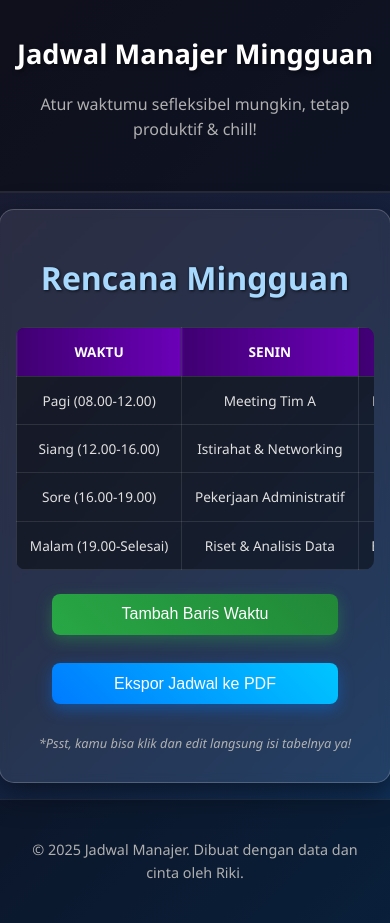
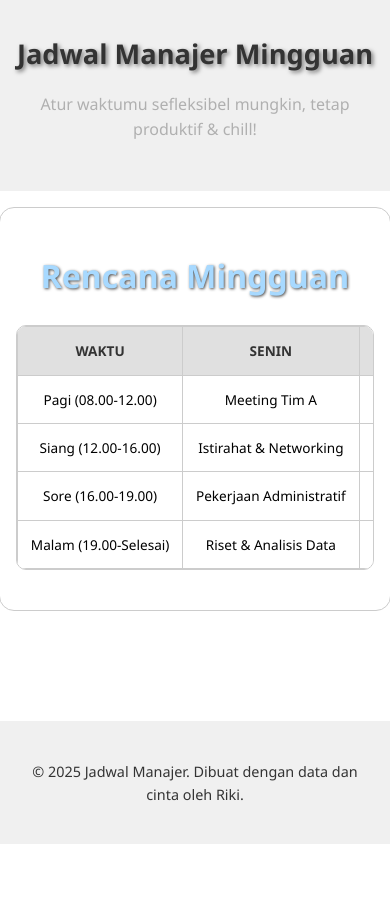
Before and after one commit to Rikipratama/manajer-jadwal, a plain HTML site: page index.html in a window 390 px wide. Both pictures are taken after a click on the button "Ekspor Jadwal ke PDF". After the commit the page ends 844 px from the top, so only its background shows below. Drawn offline with nearby package versions, Linux system fonts and the light colour scheme.

Commit message:
Update index.html

```diff
--- a/index.html
+++ b/index.html
@@ -114,7 +114,7 @@
         .button-group {
             display: flex;
             justify-content: center;
-            gap: 1rem; /* Jarak antar tombol */
+            gap: 1rem;
             margin-top: 1.5rem;
             margin-bottom: 1rem;
         }
@@ -129,11 +129,11 @@
             cursor: pointer;
             transition: all 0.3s ease;
             box-shadow: 0 5px 15px rgba(0, 123, 255, 0.4);
-            flex-shrink: 0; /* Mencegah tombol mengecil */
+            flex-shrink: 0;
         }
 
         button.add-row-btn {
-            background: linear-gradient(45deg, #28a745, #218838); /* Warna hijau untuk tambah baris */
+            background: linear-gradient(45deg, #28a745, #218838);
             box-shadow: 0 5px 15px rgba(40, 167, 69, 0.4);
         }
         button.add-row-btn:hover {
@@ -209,10 +209,55 @@
                 border: 1px solid #ccc !important;
             }
 
-            button, .notes, .button-group { /* Sembunyikan juga button-group saat print */
+            button, .notes, .button-group {
                 display: none;
             }
         }
+        /* --- Styles for PDF Export (Super Clean) --- */
+        /* Temporary class added to body when exporting to PDF */
+        body.pdf-export-mode {
+            background: #ffffff !important; /* Force white background */
+            color: #000000 !important; /* Force black text */
+        }
+
+        body.pdf-export-mode .schedule-container {
+            background: #ffffff !important;
+            box-shadow: none !important;
+            border: 1px solid #cccccc !important;
+            backdrop-filter: none !important;
+        }
+
+        body.pdf-export-mode header,
+        body.pdf-export-mode footer {
+            background: #f0f0f0 !important; /* Light gray for header/footer */
+            color: #333333 !important;
+            border: none !important;
+        }
+
+        body.pdf-export-mode table {
+            background: #ffffff !important;
+            border: 1px solid #cccccc !important;
+        }
+
+        body.pdf-export-mode th {
+            background: #e0e0e0 !important; /* Light gray for table header */
+            color: #333333 !important;
+            border: 1px solid #cccccc !important;
+            text-shadow: none !important; /* Remove text shadow */
+        }
+
+        body.pdf-export-mode td {
+            background: #ffffff !important;
+            color: #000000 !important;
+            border: 1px solid #cccccc !important;
+        }
+
+        body.pdf-export-mode button,
+        body.pdf-export-mode .notes,
+        body.pdf-export-mode .button-group {
+            display: none !important; /* Hide buttons and notes in PDF */
+        }
+
 
         /* Responsive Design */
         @media (max-width: 900px) {
@@ -247,12 +292,12 @@
                 min-width: 120px;
             }
             .button-group {
-                flex-direction: column; /* Tombol jadi vertikal di layar kecil */
+                flex-direction: column;
                 align-items: center;
             }
             button {
-                width: 80%; /* Tombol lebih lebar di layar kecil */
-                margin-bottom: 0.8rem; /* Jarak antar tombol vertikal */
+                width: 80%;
+                margin-bottom: 0.8rem;
             }
         }
 
@@ -357,21 +402,20 @@
             const exportPdfBtn = document.getElementById('exportPdfBtn');
             const addRowBtn = document.getElementById('addRowBtn');
             const scheduleTableBody = document.querySelector('#scheduleTable tbody');
+            const body = document.body; // Ambil elemen body
 
             // Fungsi untuk menambah baris baru
             addRowBtn.addEventListener('click', () => {
                 const newRow = document.createElement('tr');
-                // Kolom pertama untuk waktu
                 const timeCell = document.createElement('td');
                 timeCell.contentEditable = "true";
-                timeCell.textContent = "Waktu Baru"; // Default text
+                timeCell.textContent = "Waktu Baru";
                 newRow.appendChild(timeCell);
 
-                // Tambahkan 7 kolom lagi untuk setiap hari (Senin-Minggu)
                 for (let i = 0; i < 7; i++) {
                     const activityCell = document.createElement('td');
                     activityCell.contentEditable = "true";
-                    activityCell.textContent = "Kegiatan Baru"; // Default text
+                    activityCell.textContent = "Kegiatan Baru";
                     newRow.appendChild(activityCell);
                 }
                 scheduleTableBody.appendChild(newRow);
@@ -381,13 +425,20 @@
             exportPdfBtn.addEventListener('click', () => {
                 const scheduleContainer = document.getElementById('schedule-to-print');
 
+                // --- START: PDF specific styling for super clean output ---
+                // Tambahkan class sementara ke body untuk styling khusus PDF
+                body.classList.add('pdf-export-mode');
+                // --- END: PDF specific styling ---
+
                 const { jsPDF } = window.jspdf;
                 const doc = new jsPDF('landscape');
 
                 html2canvas(scheduleContainer, {
                     scale: 2,
                     useCORS: true,
-                    backgroundColor: null,
+                    backgroundColor: null, // Biarkan background diatur oleh CSS `.pdf-export-mode`
+                    // Penting: Hapus opsi ignoreElements jika ada yang disembunyikan
+                    // karena kita akan mengatur visibility via CSS class
                 }).then(canvas => {
                     const imgData = canvas.toDataURL('image/png');
                     const imgWidth = 280;
@@ -407,10 +458,18 @@
                         heightLeft -= pageHeight;
                     }
 
-                    doc.save('jadwal_manajer.pdf');
+                    doc.save('jadwal_manajer_bersih.pdf');
+
+                    // --- START: PDF specific styling cleanup ---
+                    // Hapus kembali class setelah PDF dibuat agar tampilan web kembali normal
+                    body.classList.remove('pdf-export-mode');
+                    // --- END: PDF specific styling cleanup ---
+
                 }).catch(error => {
                     console.error('Terjadi kesalahan saat membuat PDF:', error);
                     alert('Gagal membuat PDF. Coba lagi atau pastikan tidak ada konten yang aneh.');
+                    // Pastikan class juga dihapus jika terjadi error
+                    body.classList.remove('pdf-export-mode');
                 });
             });
         });
```
